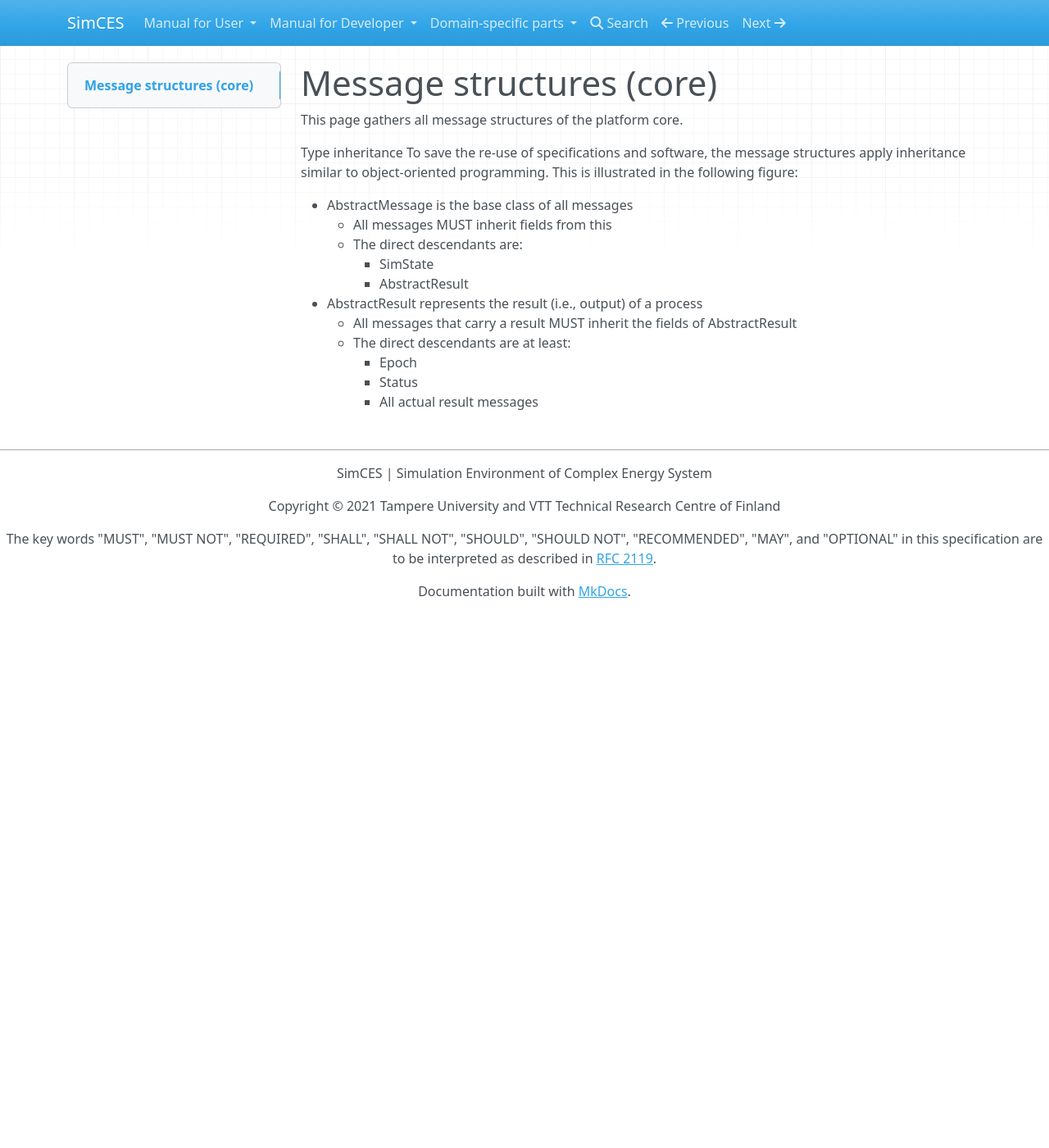
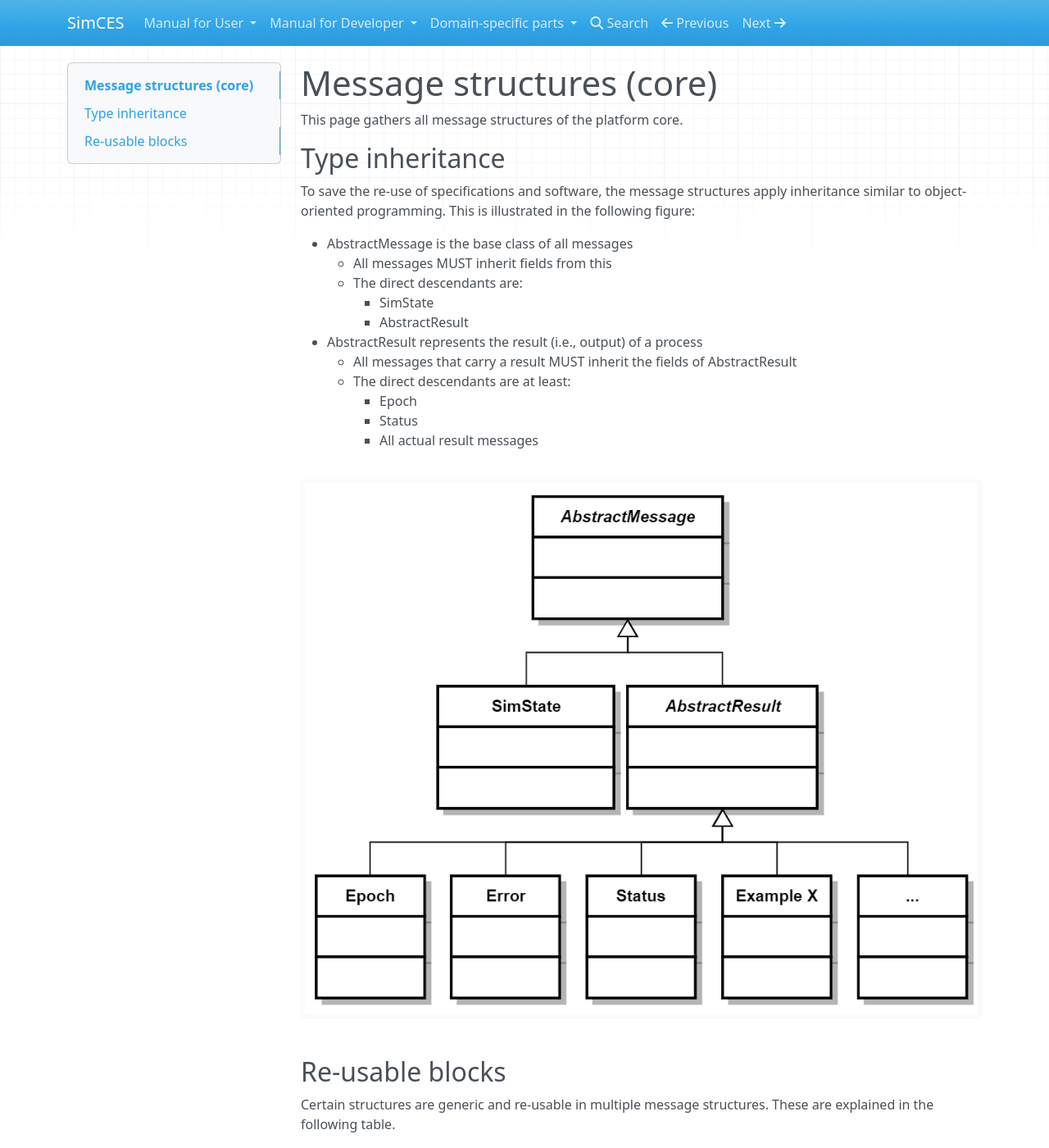
Before and after one commit to simcesplatform/simcesplatform.github.io, an MkDocs documentation site: the page built from markdown/core_msg.md, in a window 1280 px wide and 1400 px high. Shown: the whole window at 82% size. Built offline with MkDocs 1.6.1, drawn with Linux system fonts in a browser that asks for light colours; nearby versions of some CDN libraries; library files that are not in the unit come from our copies; some of the changed text lies outside the part shown.

Commit message:
Update core message structures page

```diff
--- a/markdown/core_msg.md
+++ b/markdown/core_msg.md
@@ -2,7 +2,9 @@
 
 This page gathers all message structures of the platform core.
 
-Type inheritance
+
+## Type inheritance
+
 To save the re-use of specifications and software, the message structures apply inheritance similar to object-oriented programming. This is illustrated in the following figure:
 
 - AbstractMessage is the base class of all messages
@@ -16,3 +18,16 @@ To save the re-use of specifications and software, the message structures apply
         - Epoch
         - Status
         - All actual result messages
+
+![Message hierarchy](images/msg_hierarchy.png)
+
+
+## Re-usable blocks
+
+Certain structures are generic and re-usable in multiple message structures. These are explained in the following table.
+
+| Structure | Description |
+|-|-|
+| Quantity array block | Contains an array of quantity values with a unit of measure. |
+| Quantity block | Contains a quantity value with a unit of measure. |
+| Time series block | Contains one or more time series. |
--- a/mkdocs.yml
+++ b/mkdocs.yml
@@ -25,7 +25,7 @@ nav:
             - Management exchange: core_exchange-mgmt.md
             - Simulation-specific exchanges: core_exchange-sim.md
         - Message structures:
-            - Overview: core_msg.md
+            - Message structures: core_msg.md
     - Domain-specific parts:
         - Index: domain_index.md
         - Domain-specific conventions: domain_conventions.md
```
Also changed, not shown: markdown/images/msg_hierarchy.png (added).
